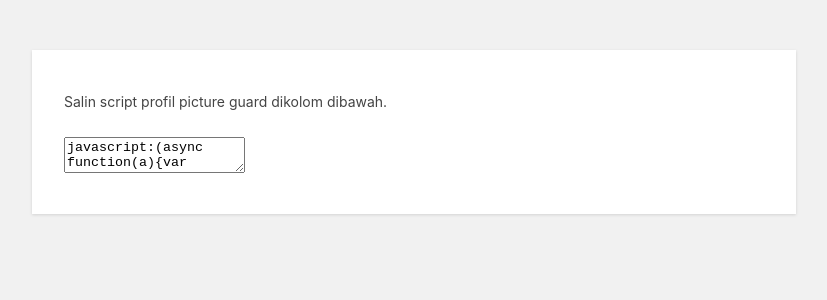
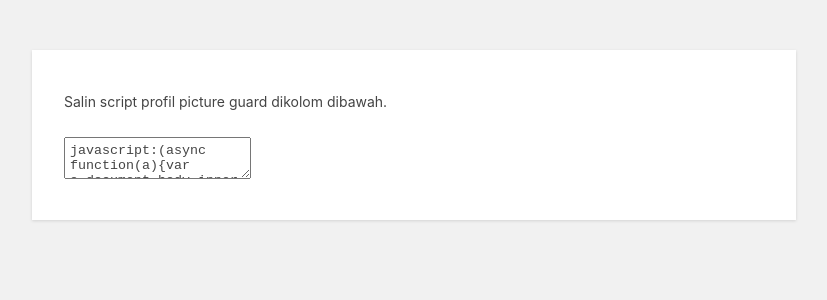
Before and after one commit to susahcebok/blog, a Jekyll site: the page script.html, which Jekyll copies as it is, in a window 1280 px wide. Shown: the top 300 px of the page, without its empty margins (226-1053 px from the left). Built offline with Jekyll 4.4.1, drawn with Linux system fonts in a browser that asks for light colours.

Commit message:
Update script.html

```diff
--- a/script.html
+++ b/script.html
@@ -113,6 +113,18 @@
 			box-shadow: inset 0 2px 5px -3px rgba(0, 0, 0, 0.5);
 		}
 
+                textarea {
+                        color: #444;
+                        padding: 5px;
+                }
+
+                .txta {
+                        width: 100%;
+                        max-width: 500px;
+                        min-height: 100px;
+                        overflow: hidden;
+                        line-height: 1.4;
+                 }
 			</style>
 </head>
 <body id="susah-berak">
```
